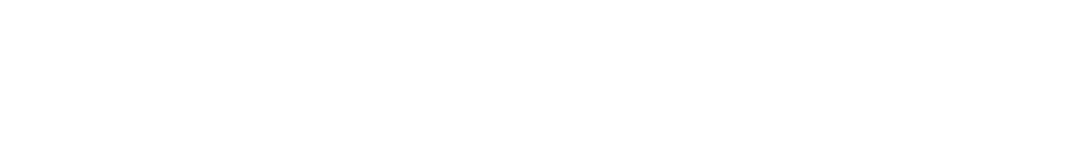
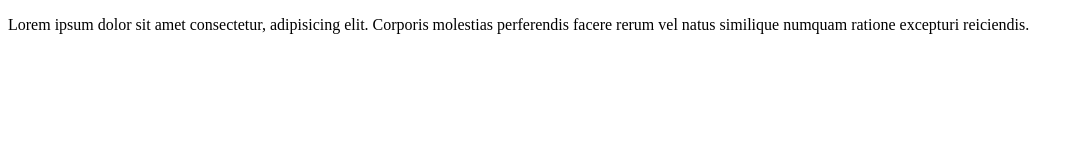
Before and after one commit to alekseykorotenko/css_05, a plain HTML site: page index.html in a window 1280 px wide. Shown: the whole page, without its empty margins (0-1079 px from the left). Drawn offline with Linux system fonts and the light colour scheme.

Commit message:
changed html - add paragraph

```diff
--- a/index.html
+++ b/index.html
@@ -5,8 +5,9 @@
     <meta http-equiv="X-UA-Compatible" content="IE=edge">
     <meta name="viewport" content="width=device-width, initial-scale=1.0">
     <title>lesson5</title>
+
 </head>
 <body>
-
+    <p>Lorem ipsum dolor sit amet consectetur, adipisicing elit. Corporis molestias perferendis facere rerum vel natus similique numquam ratione excepturi reiciendis.</p>
 </body>
 </html>
```
